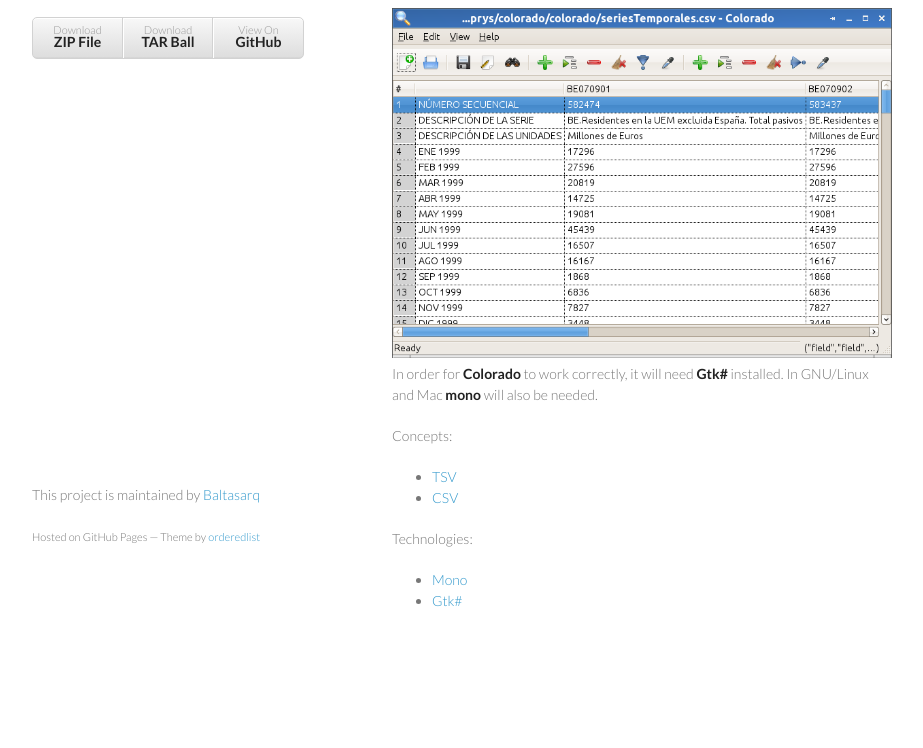
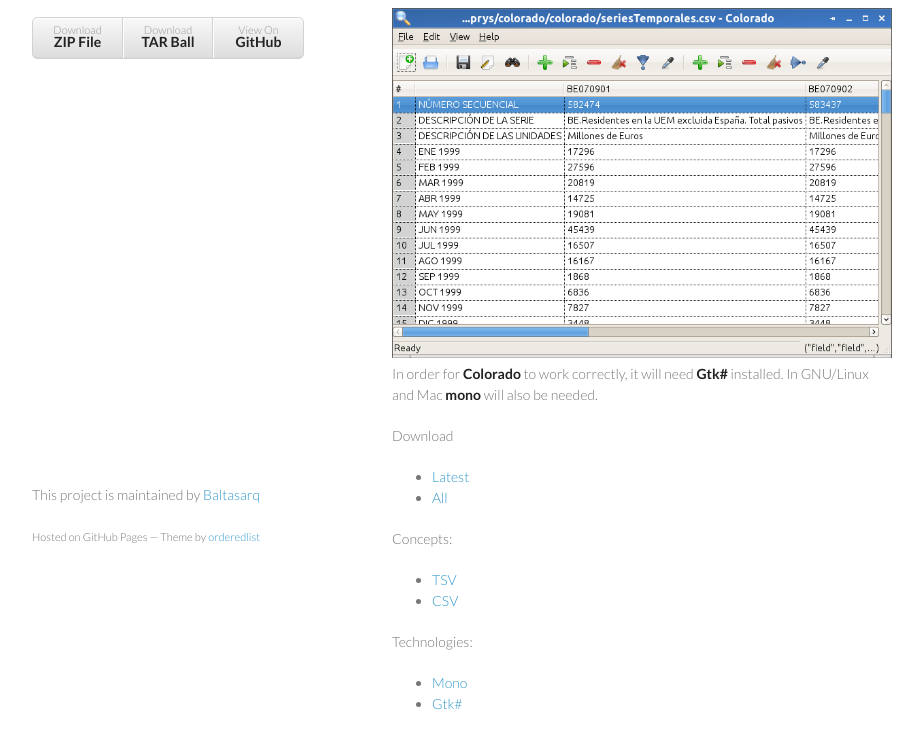
Before and after one commit to Baltasarq/Colorado, a plain HTML site: page index.html in a window 1280 px wide. Shown: the part 184-932 px from the top of the page, without its empty margins (178-1101 px from the left). Before the commit the page ends 865 px from the top, so only its background shows below. Drawn offline with Linux system fonts and the light colour scheme.

Commit message:
Added a downloads section

```diff
--- a/index.html
+++ b/index.html
@@ -35,6 +35,11 @@
 <img src="pics/colorado.png" alt="Colorado" Title="Colorado">
 <p>In order for <strong>Colorado</strong> to work correctly, it will need <strong>Gtk#</strong> installed. In GNU/Linux and Mac <strong>mono</strong> will also be needed.</p>
 
+<p>Download</p>
+<ul><li><a href="https://github.com/Baltasarq/Colorado/releases/latest">Latest</a></li>
+<li><a href="https://github.com/Baltasarq/Colorado/releases/">All</a></li>
+</ul>
+
 <p>Concepts:</p>
 
 <ul>
```
